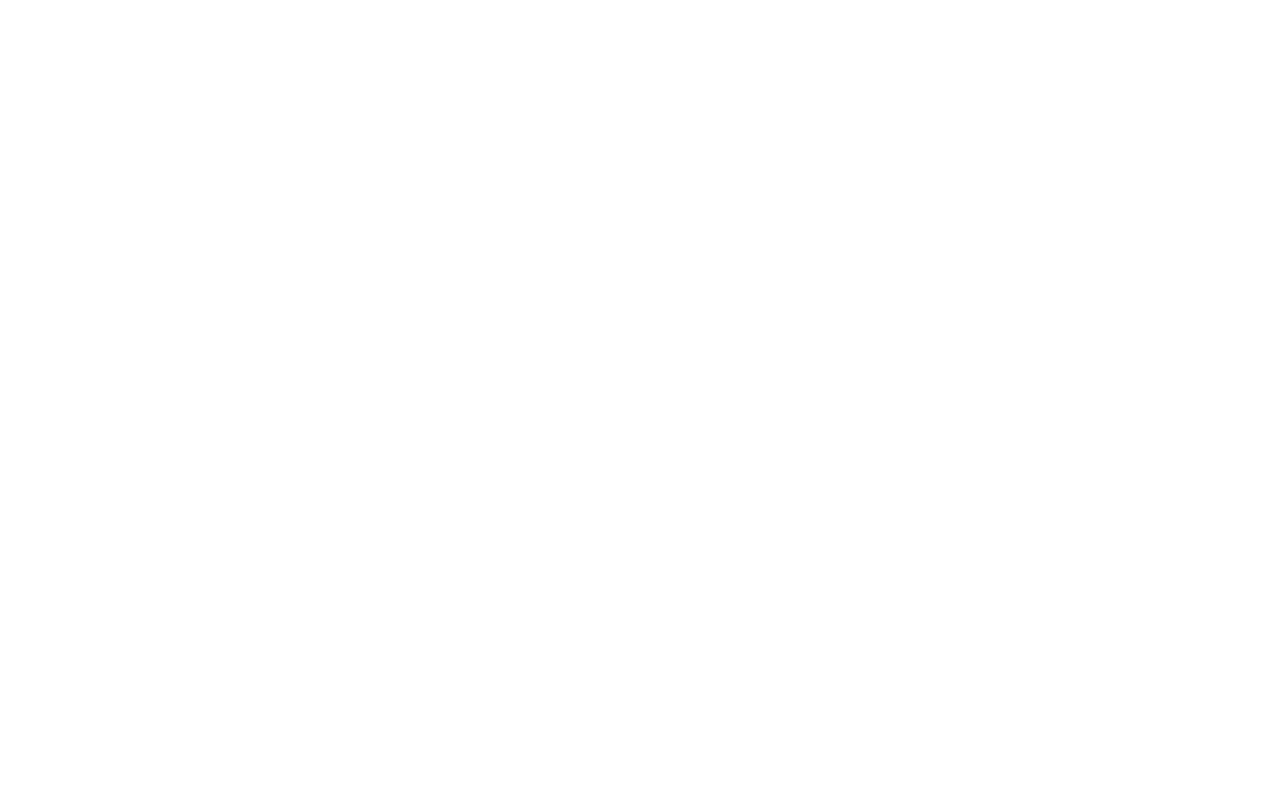
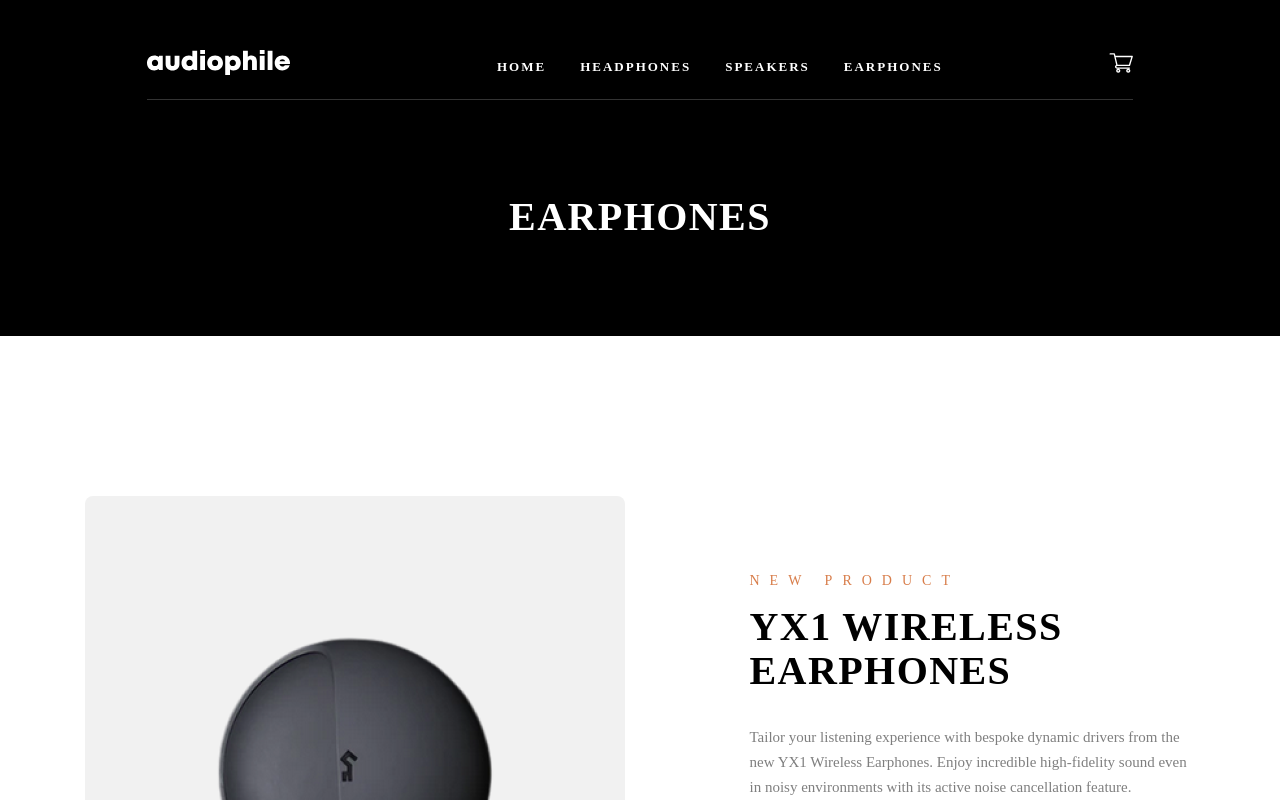
Before and after one commit to deeepak-me/swift, a React app: page /Earphones in a window 1280 px wide. Before the commit this address had no page. Shown: the top 800 px of the page. Built offline with nearby package versions, Linux system fonts and the light colour scheme; the HTML template or start-up script is replaced by a standard one.

Commit message:
feat: Added two new Route path

```diff
--- a/src/App.jsx
+++ b/src/App.jsx
@@ -2,9 +2,12 @@
 import Home from "./pages/Home/Home";
 import { StyleSheetManager } from "styled-components";
 import isPropValid from "@emotion/is-prop-valid";
-import Headphones from "./pages/Headphones";
 
 import { Route,Routes } from "react-router-dom";
+
+import Headphones from "./pages/Headphones";
+import Earphone from "./pages/Earphone";
+import Speakers from "./pages/Speakers";
 
 const App = () => {
   return (
@@ -15,7 +18,8 @@
         <Routes>
           <Route path="/" element={<Home  />} />
           <Route path="/Headphones" element={<Headphones  />} />
-
+          <Route path="/Speakers" element={<Speakers  />} />
+          <Route path="/Earphones" element={<Earphone  />} />
         </Routes>
       </div>
     </StyleSheetManager>
```
